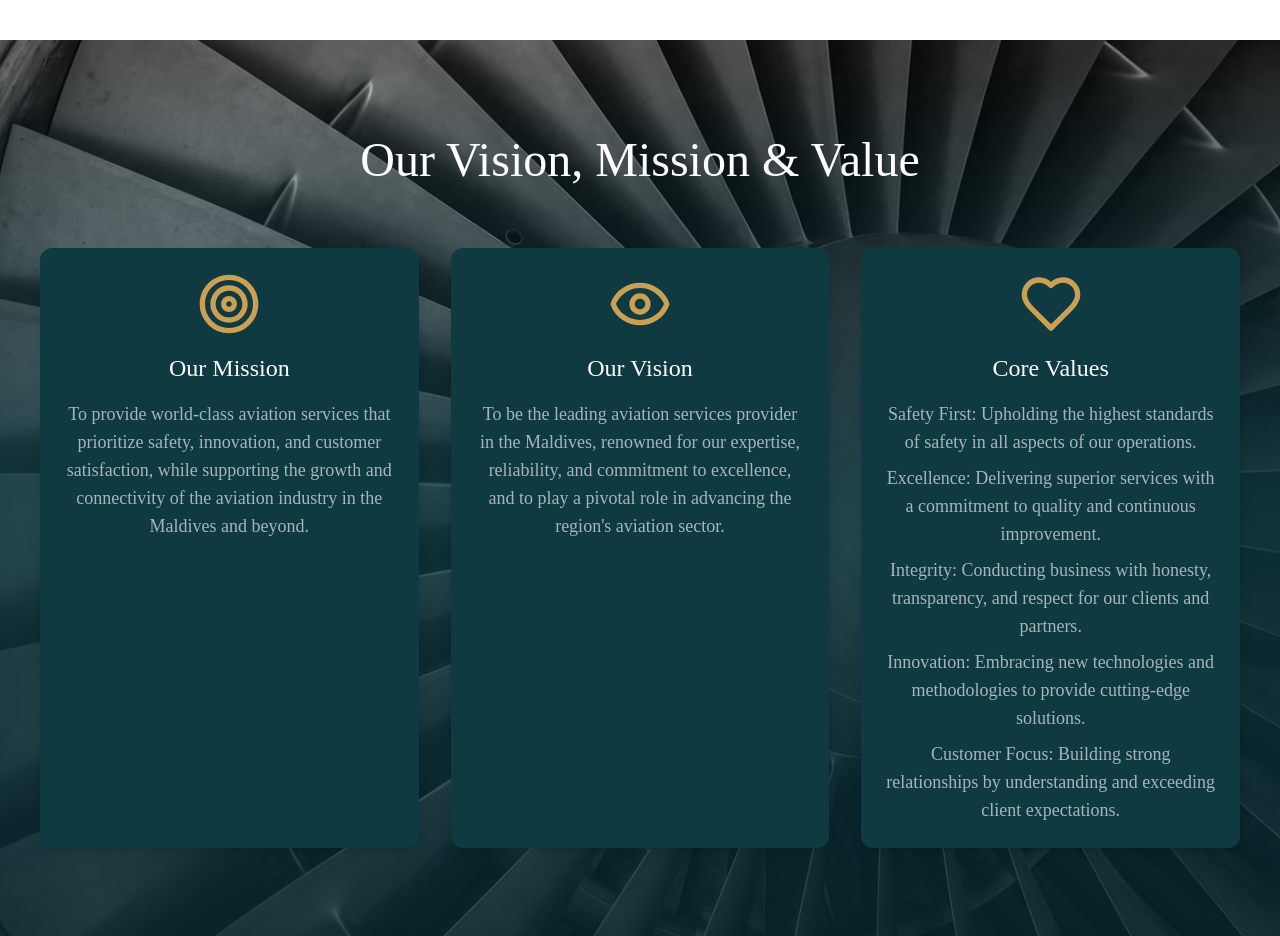
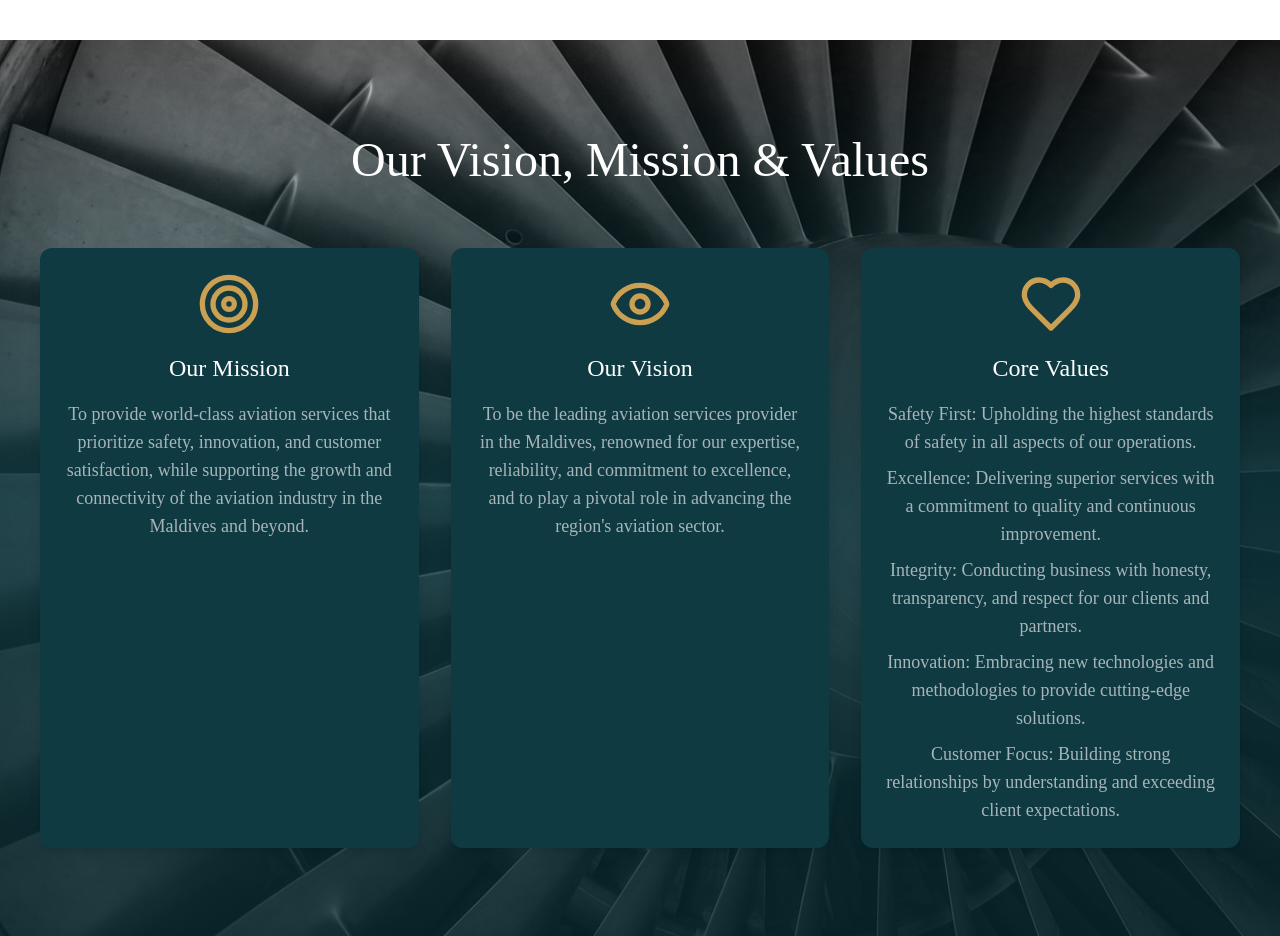
Before and after one commit to humaidhismail/ots, a React (Create React App) app: page / in a window 1280 px wide. Shown: the part 1480-2416 px from the top of the page. Built offline with nearby package versions, Linux system fonts and the light colour scheme.

Commit message:
vision new update

```diff
--- a/src/components/Vision.js
+++ b/src/components/Vision.js
@@ -49,7 +49,7 @@ const VisionMissionValues = () => {
       <div className="relative z-10 container mx-auto text-center px-6 md:px-10">
         {/* Heading */}
         <h2 className="font-playfair-display-black text-4xl md:text-5xl mb-16 text-center text-[#fff]">
-          Our Vision, Mission & Value
+          Our Vision, Mission & Values
         </h2>
 
         {/* Cards Grid */}
```
Also changed, not shown: src/images/turbine.png (added).
